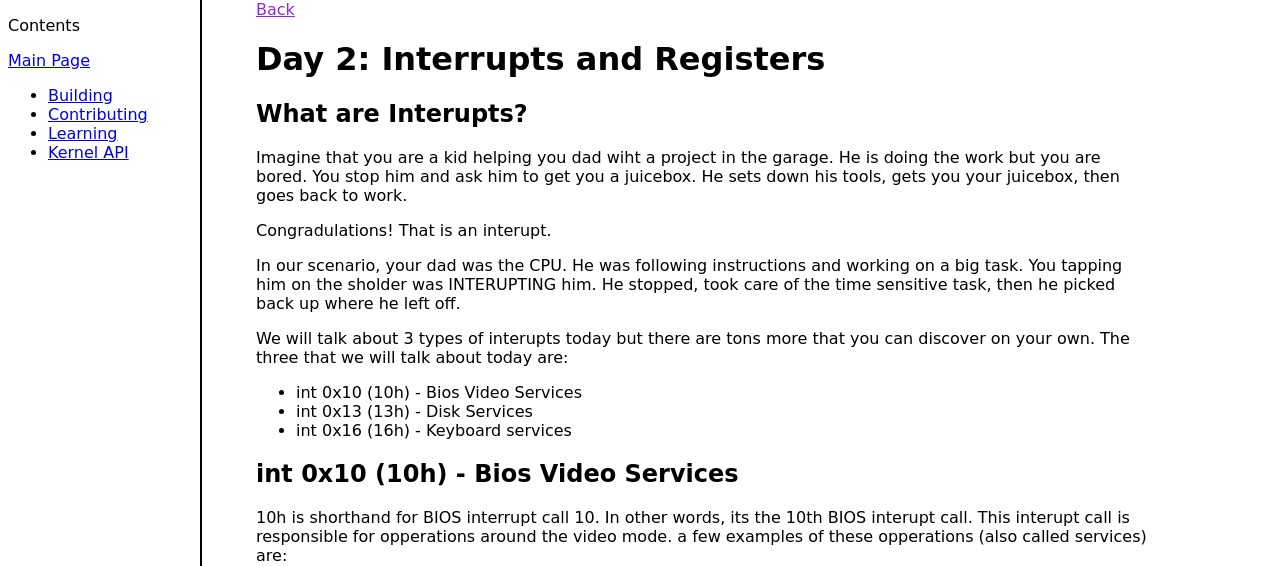
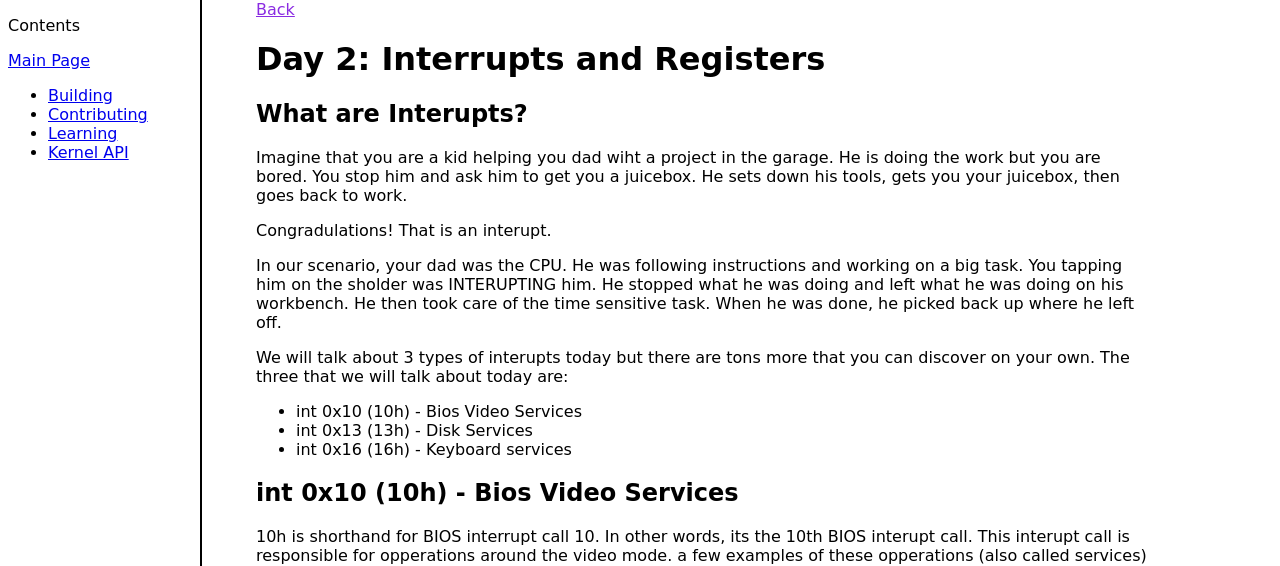
Before and after one commit to pounce-dev/website, a Flask app: template templates/learning/days/day2.html in a window 1280 px wide. Shown: the top 566 px of the page. Run offline with Flask 3, Linux system fonts and the light colour scheme; the template is opened without the code that fills it, so the values that code supplies are empty.

Commit message:
Update day2.html
Continued changes to day2.html

```diff
--- a/templates/learning/days/day2.html
+++ b/templates/learning/days/day2.html
@@ -8,7 +8,7 @@
 
     <p>Congradulations! That is an interupt.</p>
 
-    <p> In our scenario, your dad was the CPU. He was following instructions and working on a big task. You tapping him on the sholder was INTERUPTING him. He stopped, took care of the time sensitive task, then he picked back up where he left off.</p>
+    <p> In our scenario, your dad was the CPU. He was following instructions and working on a big task. You tapping him on the sholder was INTERUPTING him. He stopped what he was doing and left what he was doing on his workbench. He then took care of the time sensitive task. When he was done, he picked back up where he left off.</p>
 
     <p>We will talk about 3 types of interupts today but there are tons more that you can discover on your own. The three that we will talk about today are:</p>
 
```
